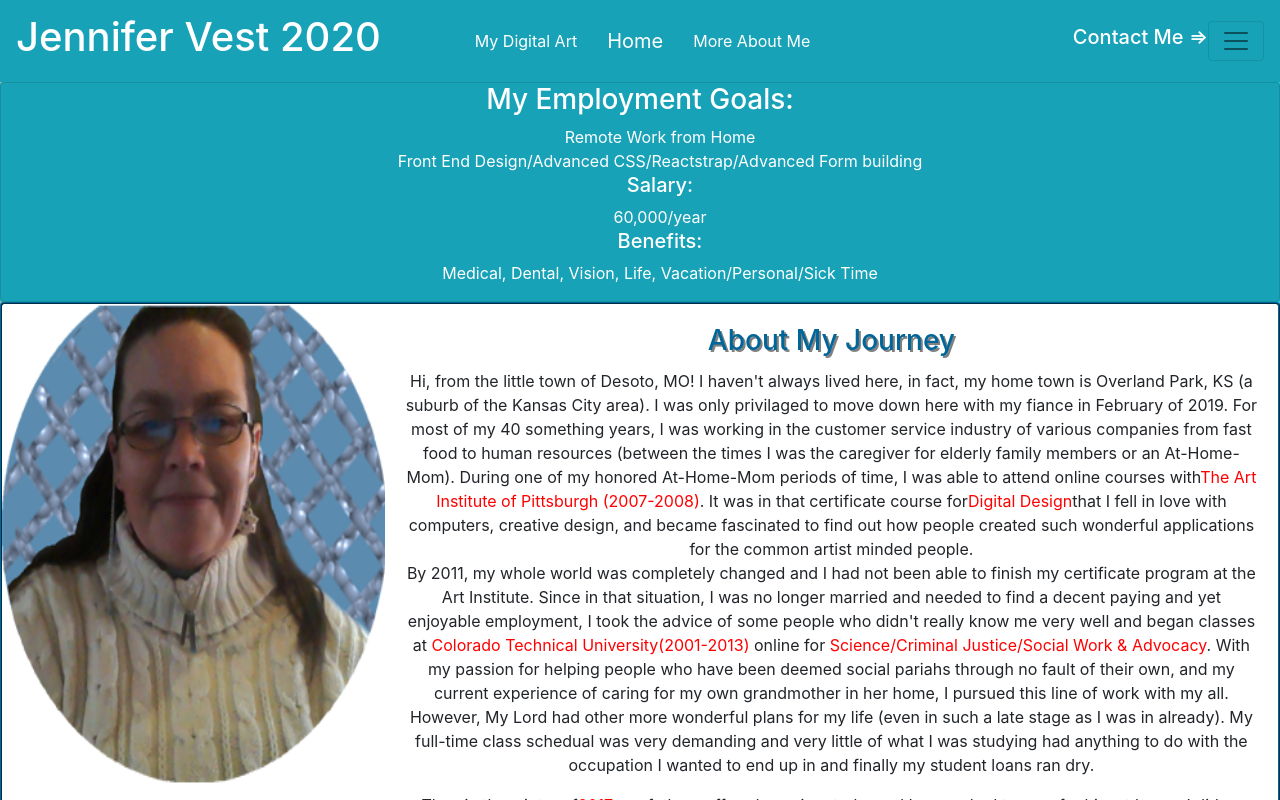
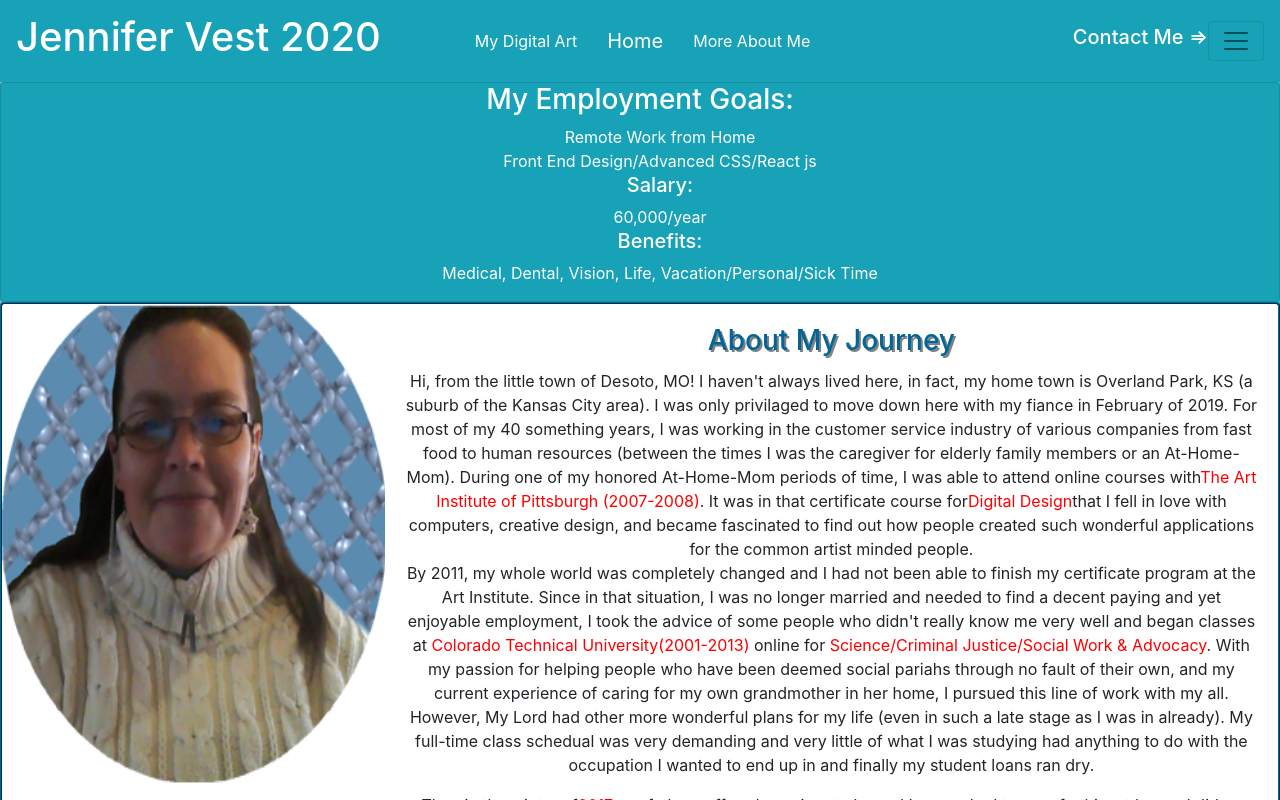
Before and after one commit to JenVest2020/Jdvresume2020, a React (Create React App) app in the folder jdvresume2020/: page /aboutMe in a window 1280 px wide. Shown: the top 800 px of the page. Built offline with nearby package versions, Linux system fonts and the light colour scheme.

Commit message:
Goals revized

```diff
--- a/jdvresume2020/src/components/AboutMe.js
+++ b/jdvresume2020/src/components/AboutMe.js
@@ -9,7 +9,7 @@ const AboutMe = () => {
                 <h3>My Employment Goals:</h3><span>
                     <ul style={{ listStyleType: 'none' }}>
                         <li>Remote Work from Home</li>
-                        <li>Front End Design/Advanced CSS/Reactstrap/Advanced Form building</li>
+                        <li>Front End Design/Advanced CSS/React js</li>
                         <li><h5>Salary:</h5>60,000/year</li>
                         <li><h5>Benefits:</h5>Medical, Dental, Vision, Life, Vacation/Personal/Sick Time</li>
 
```
